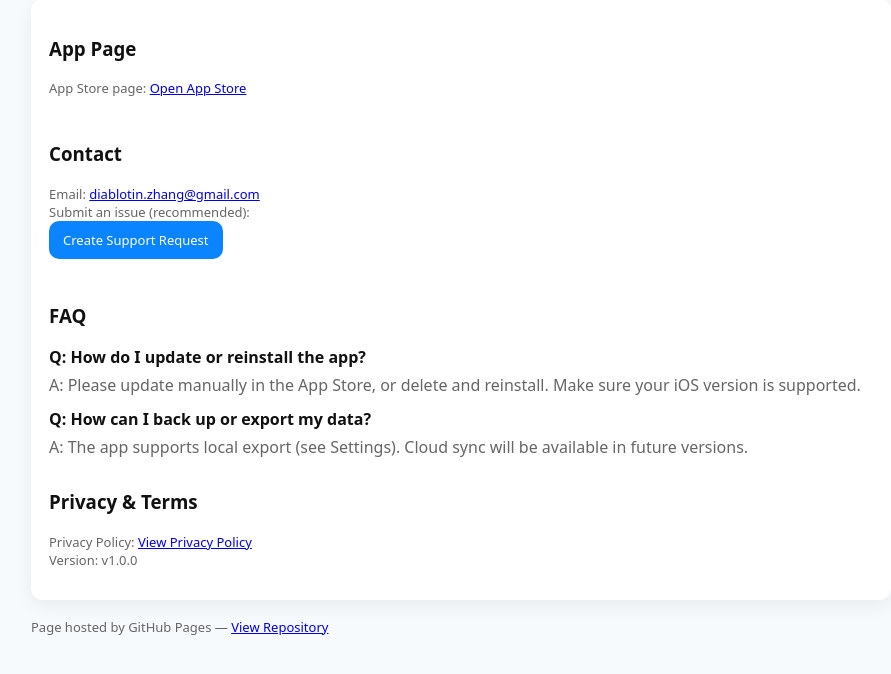
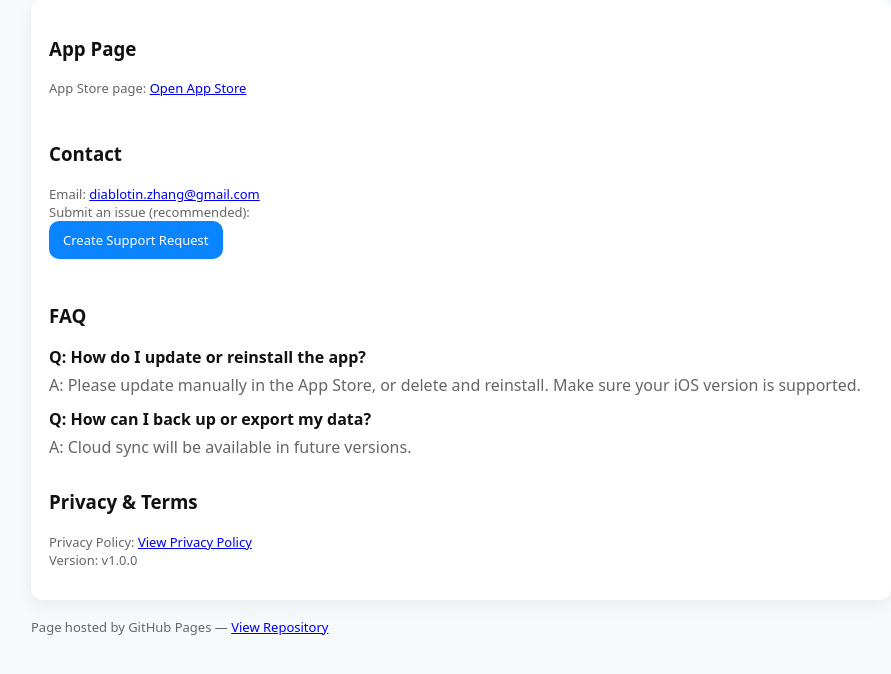
Before and after one commit to diablotin001/diablotin001.github.io, a plain HTML site: page index.html in a window 1280 px wide. Shown: the part 142-816 px from the top of the page, without its empty margins (179-1070 px from the left). Drawn offline with Linux system fonts and the light colour scheme.

Commit message:
update answer

```diff
--- a/index.html
+++ b/index.html
@@ -111,7 +111,7 @@
             <dd>A: Please update manually in the App Store, or delete and reinstall. Make sure your iOS version is supported.</dd>
 
             <dt>Q: How can I back up or export my data?</dt>
-            <dd>A: The app supports local export (see Settings). Cloud sync will be available in future versions.</dd>
+            <dd>A: Cloud sync will be available in future versions.</dd>
           </dl>
         </div>
 
```
